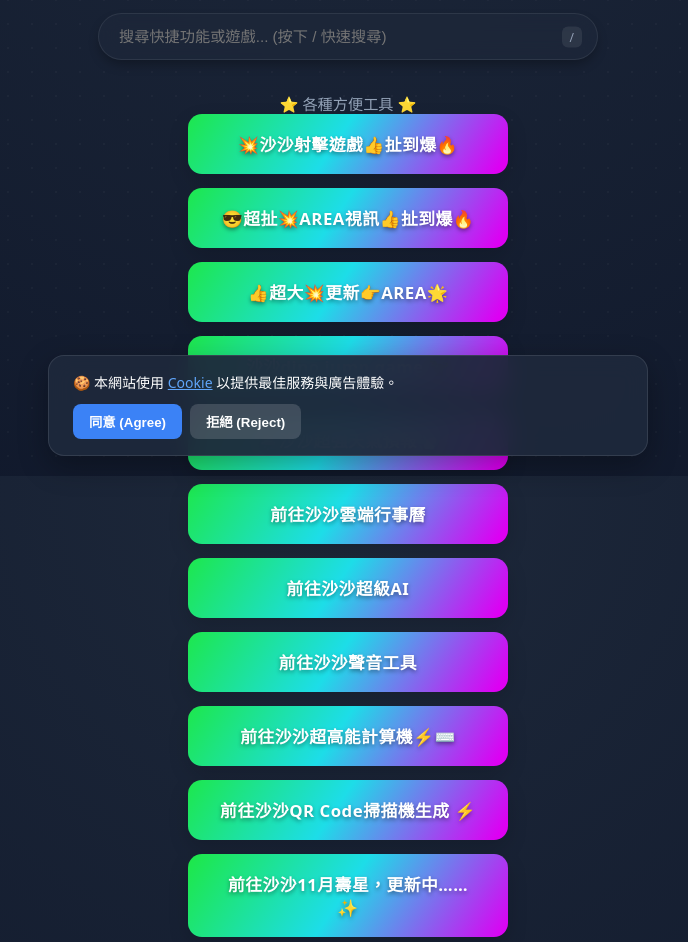
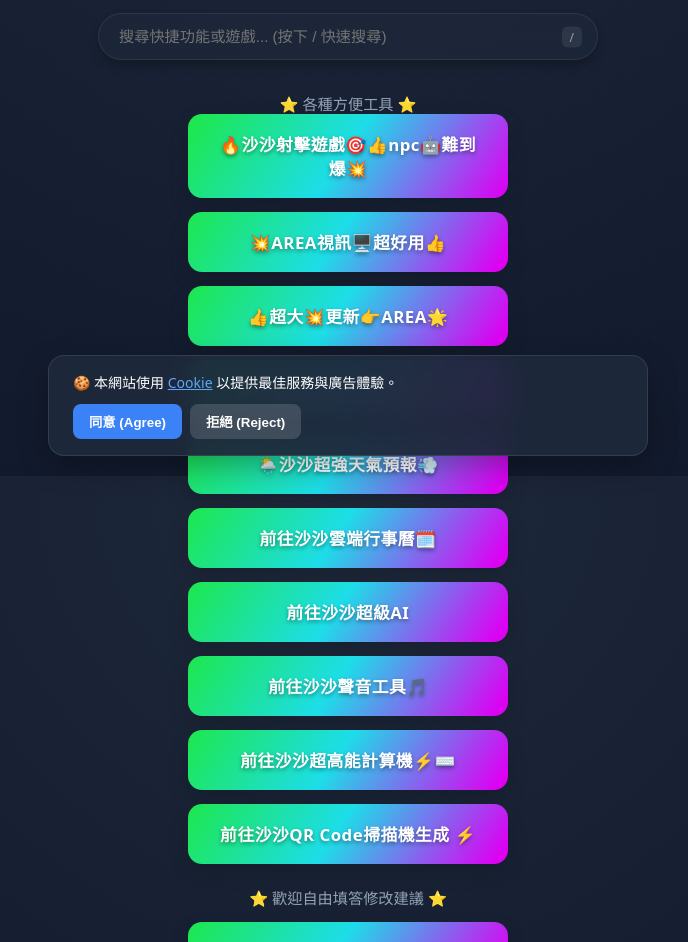
Before and after one commit to zack0512/zack0512.github.io, a plain HTML site: page index.html in a window 1280 px wide. Shown: the part 324-1266 px from the top of the page, without its empty margins (292-980 px from the left). Drawn offline with Linux system fonts and the light colour scheme.

Commit message:
Update index.html

```diff
--- a/index.html
+++ b/index.html
@@ -609,11 +609,11 @@
         <div class="header-actions">
 
             <a href="https://zack0512.github.io/shoot/" class="btn-colorful-flash tilt-effect search-item" target="_blank" rel="noopener noreferrer">
-                <span>💥沙沙射擊遊戲👍扯到爆🔥</span>
+                <span>🔥沙沙射擊遊戲🎯👍npc🤖難到爆💥</span>
             </a>
 
             <a href="https://zack0512.github.io/call/" class="btn-colorful-flash tilt-effect search-item" target="_blank" rel="noopener noreferrer">
-                <span>😎超扯💥AREA視訊👍扯到爆🔥</span>
+                <span>💥AREA視訊🖥️超好用👍</span>
             </a>
 
 
@@ -629,14 +629,14 @@
             </a>
 
             <a href="https://zack0512.github.io/calender/" class="btn-colorful-flash tilt-effect search-item" target="_blank" rel="noopener noreferrer">
-                <span>前往沙沙雲端行事曆</span>
+                <span>前往沙沙雲端行事曆🗓️</span>
             </a>
 
             <a href="https://zack0512.github.io/AI/" class="btn-colorful-flash tilt-effect search-item" target="_blank" rel="noopener noreferrer">
                 <span>前往沙沙超級AI</span>
             </a>
             <a href="https://zack0512.github.io/db/" class="btn-colorful-flash tilt-effect search-item" target="_blank" rel="noopener noreferrer">
-                <span>前往沙沙聲音工具</span>
+                <span>前往沙沙聲音工具🎵</span>
             </a>
 
             <a href="https://zack0512.github.io/calculator/" class="btn-colorful-flash tilt-effect search-item" target="_blank" rel="noopener noreferrer">
@@ -646,9 +646,6 @@
                 <span>前往沙沙QR Code掃描機生成 ⚡</span>
             </a>
 
-            <a href="https://zack0512.github.io/happy/" class="btn-colorful-flash tilt-effect search-item" target="_blank" rel="noopener noreferrer">
-                <span>前往沙沙11月壽星，更新中…… ✨</span>
-            </a>
 
             <p class="survey-prompt">⭐ 歡迎自由填答修改建議 ⭐</p>
 
```
